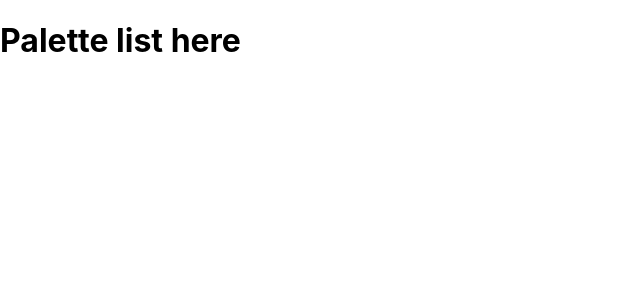
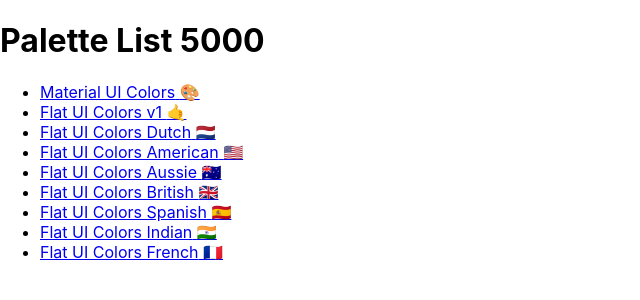
Before and after one commit to orjon/react_palettes, a React (Create React App) app: page / in a window 1280 px wide. Shown: the top 300 px of the page, without its empty margins (0-640 px from the left). Built offline with nearby package versions, Linux system fonts and the light colour scheme; a web font is replaced by a local one.

Commit message:
Root page added.

```diff
--- a/src/App.js
+++ b/src/App.js
@@ -3,6 +3,7 @@
 import { Route, Switch} from 'react-router-dom';
 import seedPalettes from './seedPalettes';
 import {generatePalette} from './colorHelpers';
+import PaletteList from './PaletteList';
 
 class App extends Component {
   findPalette(idToFind){
@@ -13,7 +14,7 @@
   render(){
     return (
       <Switch>
-        <Route exact path='/' render={() => <h1>Palette list here</h1>} />
+        <Route exact path='/' render={() => <PaletteList palettes={seedPalettes}/>} />
         <Route
           exact
           path='/palette/:id'
@@ -22,10 +23,6 @@
           )}
         />
       </Switch>
-
-      // <div className="App">
-      //   <Palette palette={generatePalette(seedPalettes[4])}/>
-      // </div>
     )
   }
 }
--- a/src/NavBar.js
+++ b/src/NavBar.js
@@ -3,6 +3,7 @@
 import Select from '@material-ui/core/Select';
 import MenuItem from '@material-ui/core/MenuItem';
 import Snackbar from '@material-ui/core/Snackbar';
+import { Link } from 'react-router-dom';
 import 'rc-slider/assets/index.css';
 // Place this before own styles!!
 import './NavBar.css';
@@ -33,7 +34,7 @@
       <div>
         <header className='NavBar'>
           <div className='logo'>
-            <a href='http://www.orjon.com/'>Palettes</a>
+            <Link to='/'>Palettes</Link>
           </div>
           <div className='slider-level'>
               LEVEL: {level}
--- /dev/null
+++ b/src/PaletteList.js
@@ -0,0 +1,27 @@
+import React, { Component } from 'react';
+import { Link } from 'react-router-dom';
+
+
+class PaletteList extends Component {
+  render() {
+    const palettes = this.props.palettes.map(palette => (
+      <li>
+        <Link to={`/palette/${palette.id}`}>
+          {palette.paletteName} {palette.emoji}
+        </Link>
+      </li>
+
+    ))
+    return(
+      <div className='PaletteList'>
+        <h1>Palette List 5000</h1>
+        <ul>
+          {palettes}
+        </ul>
+      </div>
+
+    )
+  }
+}
+
+export default PaletteList;
```
